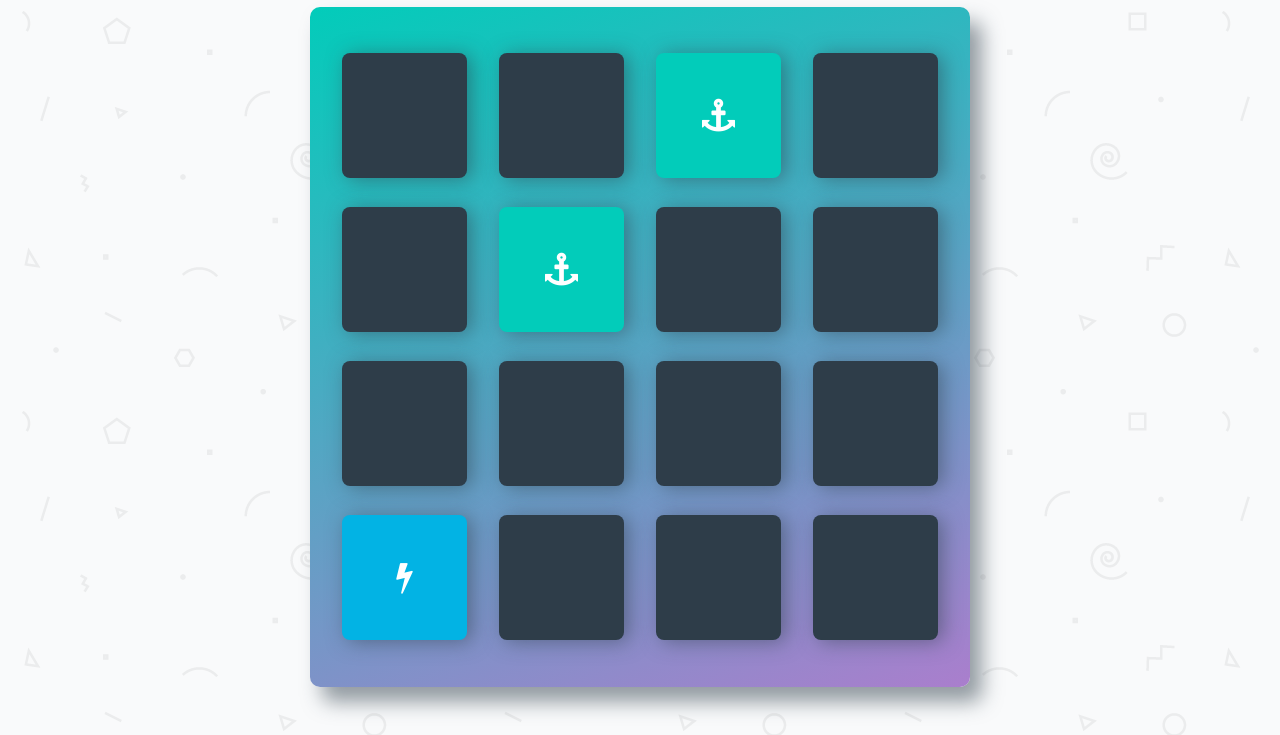
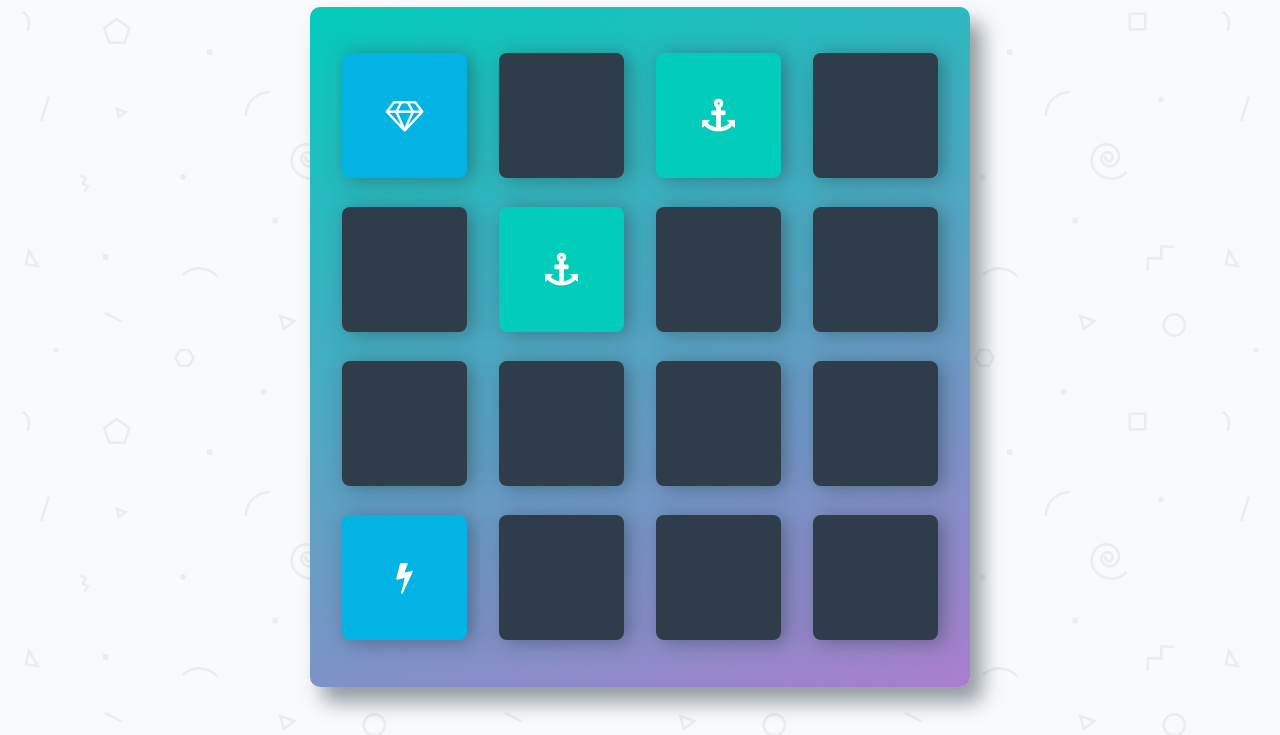
Before and after one commit to dipdee/Projects, a plain HTML site: page udacity/fend-project-memory-game-master/index.html in a window 1280 px wide. Both pictures are taken after a click on the item 404 px from the left and 223 px from the top of the page. Shown: the part 108-843 px from the top of the page. Drawn offline with nearby package versions, Linux system fonts and the light colour scheme; a web font is replaced by a local one.

Commit message:
Add function that open cards when you click on it

```diff
--- a/udacity/fend-project-memory-game-master/index.html
+++ b/udacity/fend-project-memory-game-master/index.html
@@ -7,6 +7,8 @@
     <link rel="stylesheet prefetch" href="https://maxcdn.bootstrapcdn.com/font-awesome/4.6.1/css/font-awesome.min.css">
     <link rel="stylesheet prefetch" href="https://fonts.googleapis.com/css?family=Coda">
     <link rel="stylesheet" href="css/app.css">
+    <script src="https://ajax.googleapis.com/ajax/libs/jquery/3.2.1/jquery.min.js"></script>
+
 </head>
 <body>
 
@@ -82,5 +84,7 @@
     </div>
 
     <script src="js/app.js"></script>
+
+
 </body>
 </html>
--- a/udacity/fend-project-memory-game-master/js/app.js
+++ b/udacity/fend-project-memory-game-master/js/app.js
@@ -9,6 +9,13 @@
  *   - loop through each card and create its HTML
  *   - add each card's HTML to the page
  */
+
+
+var cardOpener = $(".card").on( "click", function touch(){
+  // This function open cards.
+   return $(this).addClass("open show");
+} );
+
 
 // Shuffle function from http://stackoverflow.com/a/2450976
 function shuffle(array) {
```
